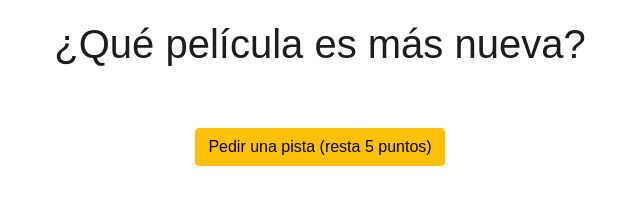
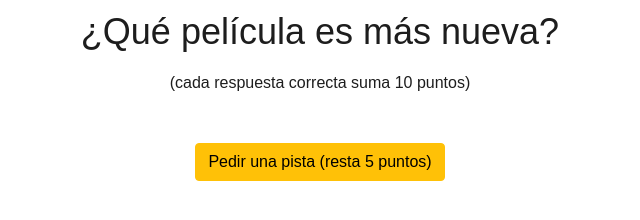
Before and after one commit to beryerot/cinerd, a plain HTML site: page index.html in a window 1280 px wide. Shown: the whole page, without its empty margins (320-960 px from the left). Drawn offline with nearby package versions, Linux system fonts and the light colour scheme; no server answers.

Commit message:
Versión final

```diff
--- a/estilos.css
+++ b/estilos.css
@@ -26,7 +26,8 @@ body {
 }
 
 h1{
-	padding: 20px;
+	padding: 10px;
+	font-size: 36px;
 }
 
 .correcto{
--- a/index.html
+++ b/index.html
@@ -12,7 +12,7 @@
 </head>
 <body>
 	<div class="pantalla">
-		<h1 id="header" style="text-align: center;">¿Qué película es más nueva?</h1>
+		<div id="header" style="text-align: center;"><h1>¿Qué película es más nueva?</h1><p>(cada respuesta correcta suma 10 puntos)</p></div>
 		<div class="row text-center" id="principal">
 		<div class="col-md-6" id="pelicula1"></div>
 		<div class="col-md-6" id="pelicula2"></div>
```
